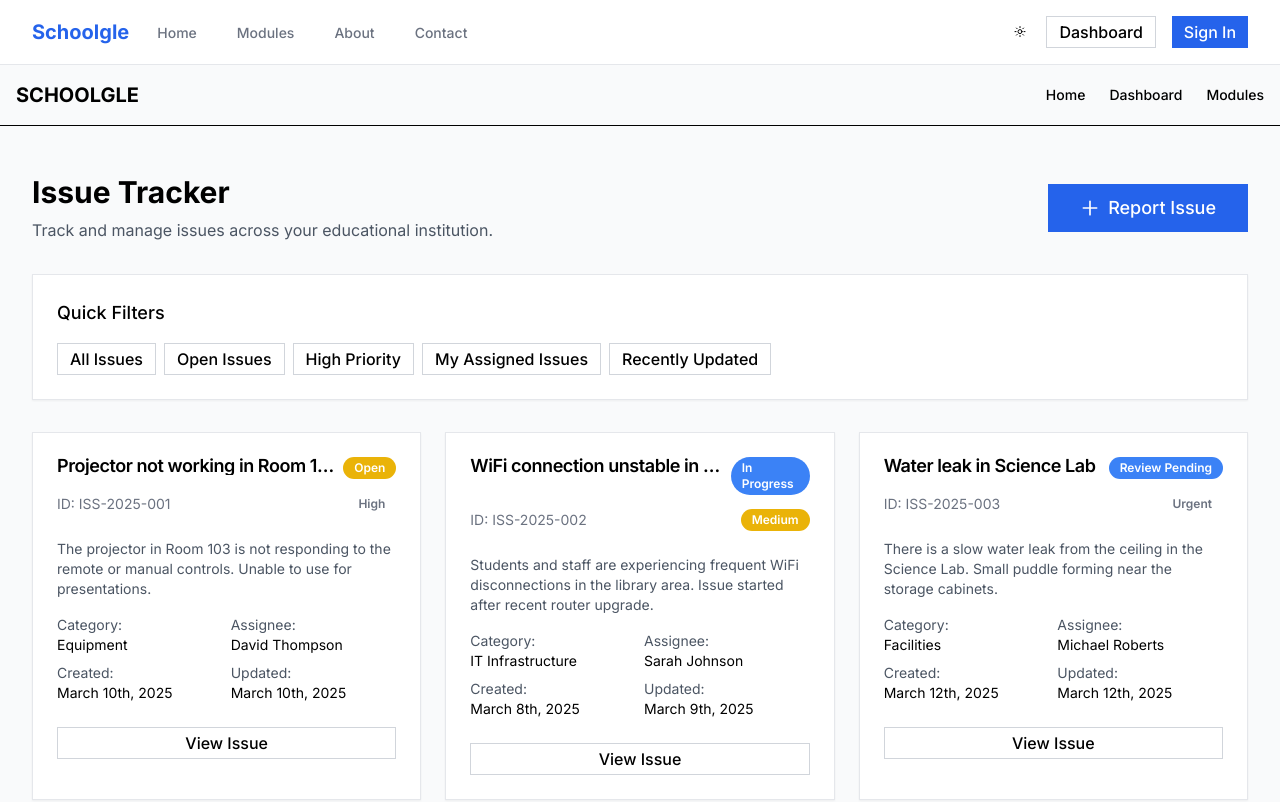
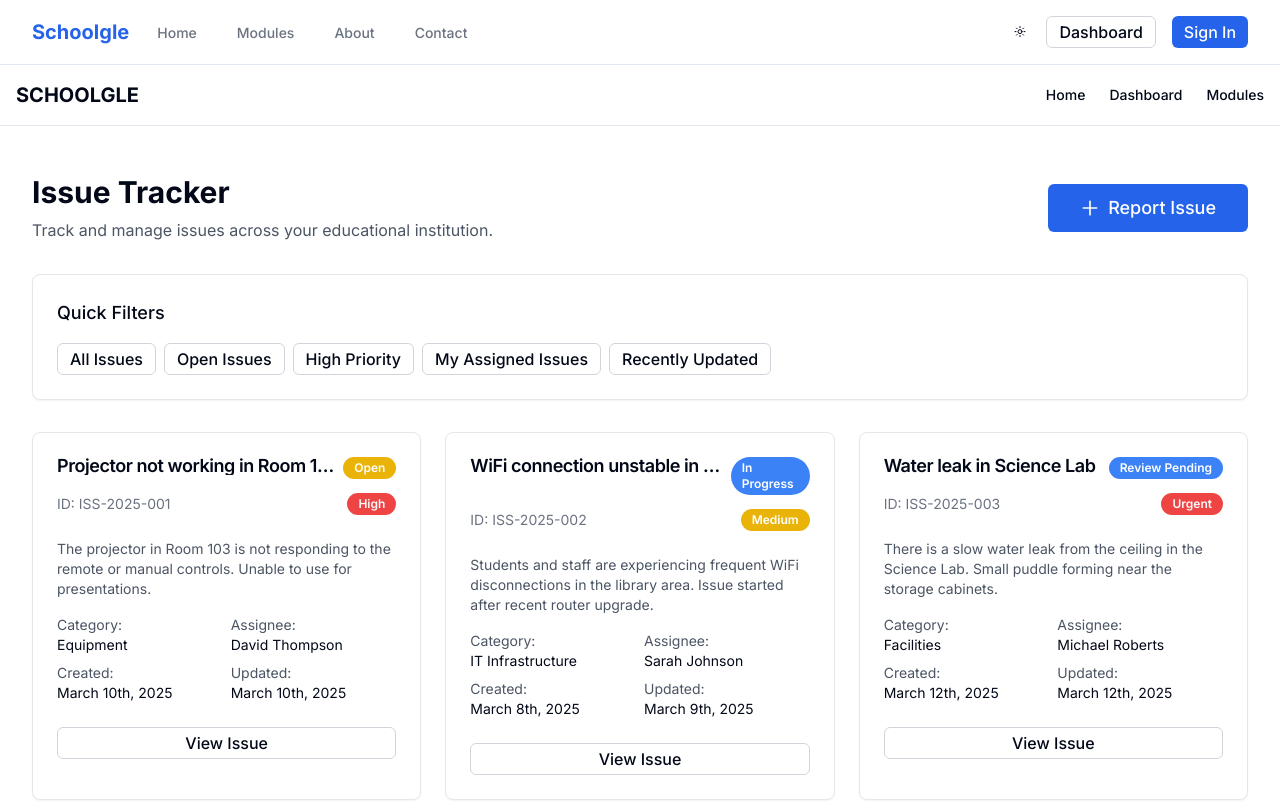
Before and after one commit to DSumm18/schoolgle-app-2025, a Next.js app: page /modules/issue-tracker in a window 1280 px wide. Shown: the top 802 px of the page. Built offline with nearby package versions, Linux system fonts and the light colour scheme.

Commit message:
Update globals.css with theme variables

```diff
--- a/src/app/globals.css
+++ b/src/app/globals.css
@@ -2,8 +2,59 @@
 @tailwind components;
 @tailwind utilities;
 
-body {
-  margin: 0;
-  padding: 0;
-  font-family: -apple-system, BlinkMacSystemFont, 'Segoe UI', Roboto, 'Helvetica Neue', Arial, sans-serif;
+@layer base {
+  :root {
+    --background: 0 0% 100%;
+    --foreground: 222.2 84% 4.9%;
+    --card: 0 0% 100%;
+    --card-foreground: 222.2 84% 4.9%;
+    --popover: 0 0% 100%;
+    --popover-foreground: 222.2 84% 4.9%;
+    --primary: 221.2 83.2% 53.3%;
+    --primary-foreground: 210 40% 98%;
+    --secondary: 210 40% 96.1%;
+    --secondary-foreground: 222.2 47.4% 11.2%;
+    --muted: 210 40% 96.1%;
+    --muted-foreground: 215.4 16.3% 46.9%;
+    --accent: 210 40% 96.1%;
+    --accent-foreground: 222.2 47.4% 11.2%;
+    --destructive: 0 84.2% 60.2%;
+    --destructive-foreground: 210 40% 98%;
+    --border: 214.3 31.8% 91.4%;
+    --input: 214.3 31.8% 91.4%;
+    --ring: 221.2 83.2% 53.3%;
+    --radius: 0.5rem;
+  }
+
+  .dark {
+    --background: 222.2 84% 4.9%;
+    --foreground: 210 40% 98%;
+    --card: 222.2 84% 4.9%;
+    --card-foreground: 210 40% 98%;
+    --popover: 222.2 84% 4.9%;
+    --popover-foreground: 210 40% 98%;
+    --primary: 217.2 91.2% 59.8%;
+    --primary-foreground: 222.2 47.4% 11.2%;
+    --secondary: 217.2 32.6% 17.5%;
+    --secondary-foreground: 210 40% 98%;
+    --muted: 217.2 32.6% 17.5%;
+    --muted-foreground: 215 20.2% 65.1%;
+    --accent: 217.2 32.6% 17.5%;
+    --accent-foreground: 210 40% 98%;
+    --destructive: 0 62.8% 30.6%;
+    --destructive-foreground: 210 40% 98%;
+    --border: 217.2 32.6% 17.5%;
+    --input: 217.2 32.6% 17.5%;
+    --ring: 224.3 76.3% 48%;
+  }
 }
+
+@layer base {
+  * {
+    @apply border-border;
+  }
+  body {
+    @apply bg-background text-foreground;
+    font-feature-settings: "rlig" 1, "calt" 1;
+  }
+}
```
